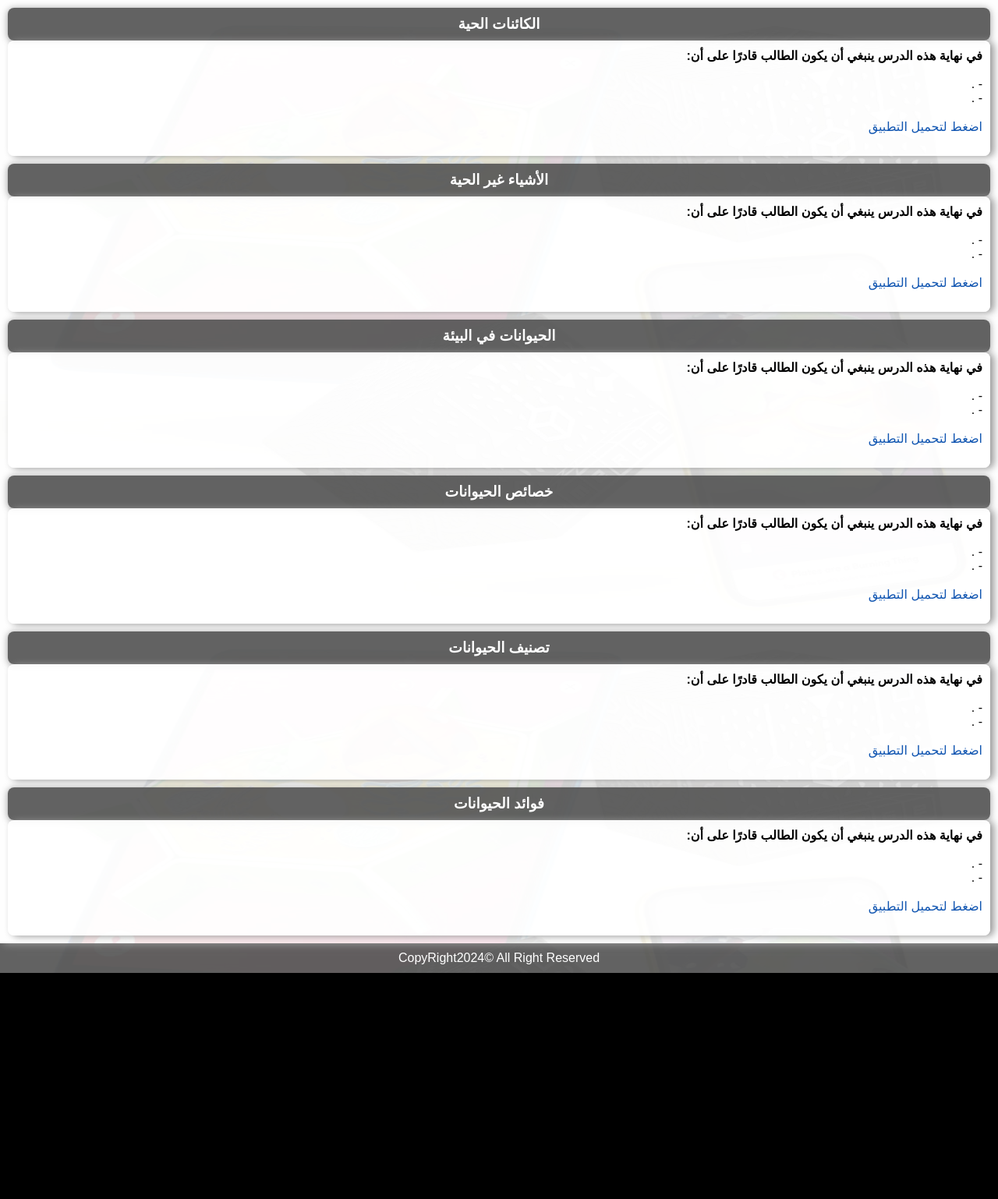
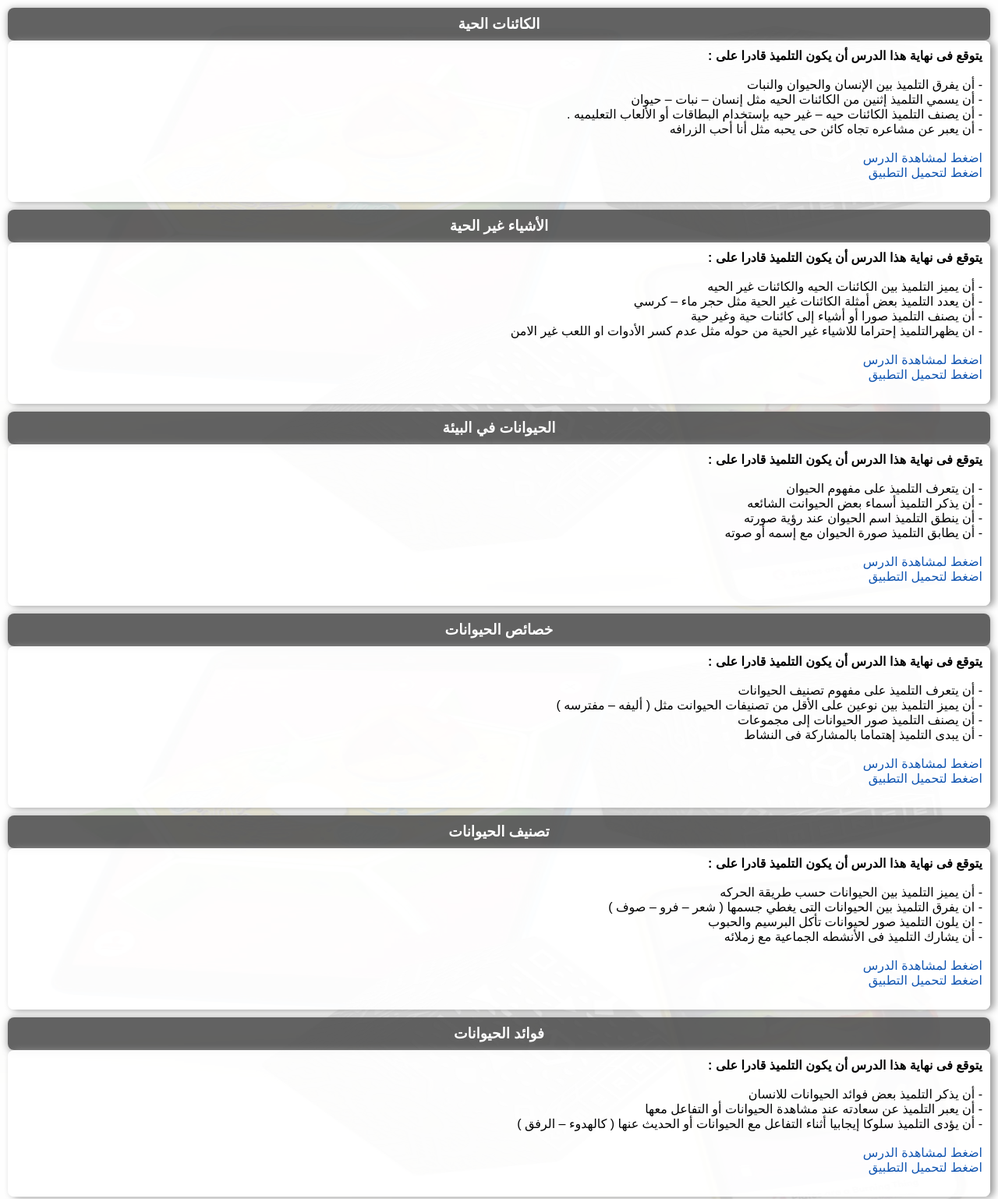
Before and after one commit to edigitalegy/site114, a plain HTML site: page learning/1learn/index.html in a window 1280 px wide. Shown: the top 1538 px of the page at 78% size. Before the commit the page ends 1248 px from the top, so only its background shows below. Drawn offline with Linux system fonts and the light colour scheme.

Commit message:
Update index.html

```diff
--- a/learning/1learn/index.html
+++ b/learning/1learn/index.html
@@ -17,11 +17,13 @@
                 <h3 id="part2" style="text-align: center;"> الكائنات الحية</h3>
                 </header>
                 <section>
-                  <p><h4>في نهاية هذه الدرس ينبغي أن يكون الطالب قادرًا على أن:</h4>
-                    <br />- .
-                    <br />- .
-                  </p>
+                  <p><h4>يتوقع فى نهاية هذا الدرس أن يكون التلميذ قادرا على :</h4>
+<br />- أن يفرق التلميذ بين الإنسان والحيوان والنبات
+<br />- أن يسمي التلميذ إثنين من الكائنات الحيه مثل  إنسان – نبات – حيوان
+<br />- أن يصنف التلميذ الكائنات  حيه – غير حيه  بإستخدام البطاقات أو الألعاب التعليميه .
+<br />- أن يعبر عن مشاعره تجاه كائن حى يحبه مثل  أنا أحب الزرافه                    </p>
                   <br />
+                                <p class="page"><a href="lesson1/index.html" target="_blank"> اضغط لمشاهدة الدرس</a></p>
                   <p class="page"><a href="app1.apk"> اضغط لتحميل التطبيق</a></p>
                   <br />
                 </section>
@@ -32,12 +34,15 @@
               </h3>
               </header>
               <section>
-                <p><h4>في نهاية هذه الدرس ينبغي أن يكون الطالب قادرًا على أن:</h4>
-                  <br />- .
-
-                  <br />- .
+                <p><h4>يتوقع فى نهاية هذا الدرس أن يكون التلميذ قادرا على :</h4>
+<br />- أن يميز التلميذ بين الكائنات الحيه والكائنات غير الحيه
+<br />- أن يعدد التلميذ بعض أمثلة الكائنات غير الحية مثل  حجر  ماء – كرسي
+<br />- أن يصنف التلميذ صورا أو أشياء إلى كائنات حية وغير حية
+<br />- ان يظهرالتلميذ  إحتراما للاشياء غير الحية من حوله  مثل عدم كسر الأدوات او اللعب غير الامن
                 </p>
                 <br />
+                              <p class="page"><a href="lesson2/index.html" target="_blank"> اضغط لمشاهدة الدرس</a></p>
+
                 <p class="page"><a href="app2.apk"> اضغط لتحميل التطبيق</a></p>
                 <br />
               </section>
@@ -48,12 +53,15 @@
             </h3>
             </header>
             <section>
-              <p><h4>في نهاية هذه الدرس ينبغي أن يكون الطالب قادرًا على أن:</h4>
-                <br />- .
+              <p><h4>يتوقع فى نهاية هذا الدرس أن يكون التلميذ قادرا على :</h4>
+<br />- ان يتعرف التلميذ على مفهوم  الحيوان
+<br />- أن يذكر التلميذ أسماء بعض الحيوانت الشائعه
+<br />- أن ينطق التلميذ اسم الحيوان عند رؤية صورته
+<br />- أن يطابق التلميذ صورة الحيوان مع إسمه أو صوته
 
-                <br />- .
               </p>
               <br />
+                            <p class="page"><a href="lesson3/index.html" target="_blank"> اضغط لمشاهدة الدرس</a></p>
               <p class="page"><a href="app2.apk"> اضغط لتحميل التطبيق</a></p>
               <br />
             </section>
@@ -64,12 +72,15 @@
               </h3>
               </header>
               <section>
-                <p><h4>في نهاية هذه الدرس ينبغي أن يكون الطالب قادرًا على أن:</h4>
-                  <br />- .
+                <p><h4>يتوقع فى نهاية هذا الدرس أن يكون التلميذ قادرا على :</h4>
+<br />- أن يتعرف التلميذ على مفهوم تصنيف الحيوانات
+<br />- أن يميز التلميذ بين نوعين على الأقل من تصنيفات الحيوانت مثل ( أليفه – مفترسه )
+<br />- أن يصنف التلميذ صور الحيوانات إلى مجموعات
+<br />- أن يبدى التلميذ إهتماما بالمشاركة فى النشاط
 
-                  <br />- .
                 </p>
                 <br />
+                              <p class="page"><a href="lesson4/index.html" target="_blank"> اضغط لمشاهدة الدرس</a></p>
                 <p class="page"><a href="app3.apk"> اضغط لتحميل التطبيق</a></p>
                 <br />
               </section>
@@ -80,11 +91,15 @@
             </h3>
             </header>
             <section>
-              <p><h4>في نهاية هذه الدرس ينبغي أن يكون الطالب قادرًا على أن:</h4>
-                <br />- .
-                <br />- .
+              <p><h4>يتوقع فى نهاية هذا الدرس أن يكون التلميذ قادرا على :</h4>
+<br />- أن يميز التلميذ بين الحيوانات حسب طريقة الحركه
+<br />- ان يفرق التلميذ بين الحيوانات التى يغطي جسمها ( شعر – فرو – صوف )
+<br />- ان يلون التلميذ صور لحيوانات تأكل البرسيم والحبوب
+<br />- أن يشارك التلميذ فى الأنشطه الجماعية مع زملائه
+
               </p>
               <br />
+              <p class="page"><a href="lesson5/index.html" target="_blank"> اضغط لمشاهدة الدرس</a></p>
               <p class="page"><a href="app4.apk"> اضغط لتحميل التطبيق</a></p>
               <br />
             </section>
@@ -95,12 +110,13 @@
             </h3>
             </header>
             <section>
-              <p><h4>في نهاية هذه الدرس ينبغي أن يكون الطالب قادرًا على أن:</h4>
-                <br />- .
-
-                <br />- .
+              <p><h4>يتوقع فى نهاية هذا الدرس أن يكون التلميذ قادرا على :</h4>
+<br />- أن يذكر التلميذ بعض فوائد الحيوانات للانسان
+<br />- أن يعبر التلميذ عن سعادته عند مشاهدة الحيوانات أو التفاعل معها
+<br />- أن يؤدى التلميذ سلوكا إيجابيا أثناء التفاعل مع الحيوانات أو الحديث عنها ( كالهدوء – الرفق )
               </p>
               <br />
+              <p class="page"><a href="lesson6/index.html" target="_blank"> اضغط لمشاهدة الدرس</a></p>
               <p class="page"><a href="app5.apk"> اضغط لتحميل التطبيق</a></p>
               <br />
             </section>
```
